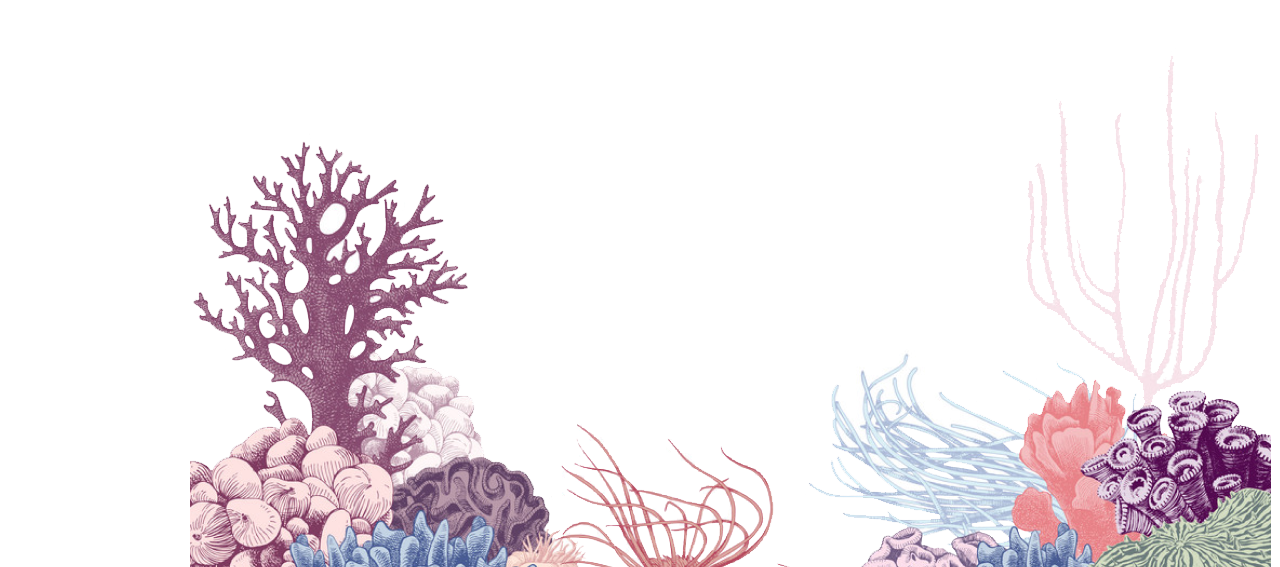
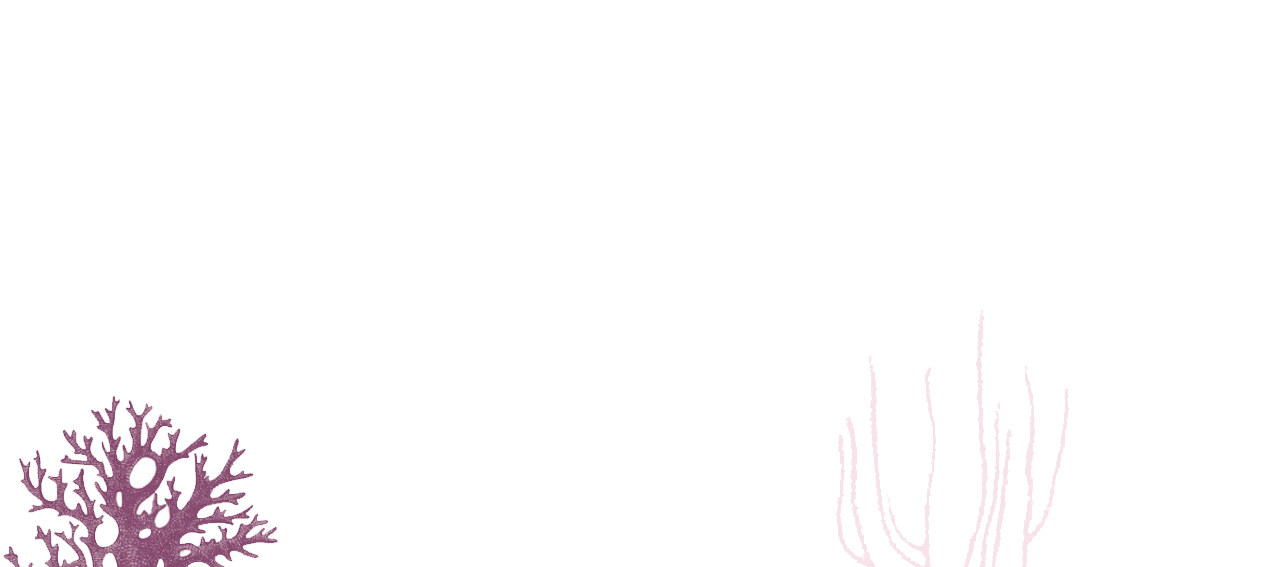
Before and after one commit to xossiane/javascript-oceandex, a Next.js app: page /GeneralCuriosities in a window 1280 px wide. Shown: the part 1633-2200 px from the top of the page. Built offline with nearby package versions, Linux system fonts and the light colour scheme; a web font is replaced by a local one.

Commit message:
Fix: delete duplicate background

```diff
--- a/pages/GeneralCuriosities/index.jsx
+++ b/pages/GeneralCuriosities/index.jsx
@@ -23,7 +23,7 @@ export default function GeneralCuriositiesPage() {
           <GeneralCuriosities></GeneralCuriosities>
         </div>
         <span className={styles[`GeneralCuriositiesPage__Background`]}>
-          <Background />
+          {/*<Background />*/}
         </span>
       </div>
     </>
--- a/pages/OceanCuriosities/[...ocean]/index.jsx
+++ b/pages/OceanCuriosities/[...ocean]/index.jsx
@@ -77,7 +77,7 @@ function OceanCuriosities() {
           </div>
         </div>
         <section>
-          <Background />
+         {/*<Background />*/}
         </section>
       </>
     </>
--- a/pages/OceanCuriosities/index.jsx
+++ b/pages/OceanCuriosities/index.jsx
@@ -94,7 +94,7 @@ export default function OceanWorldwide() {
           </div>
         </div>
         <section className={styles[`OceanWorldwide__background`]}>
-          <Background />
+         {/*<Background />*/}
         </section>
       </div>
     </>
```
